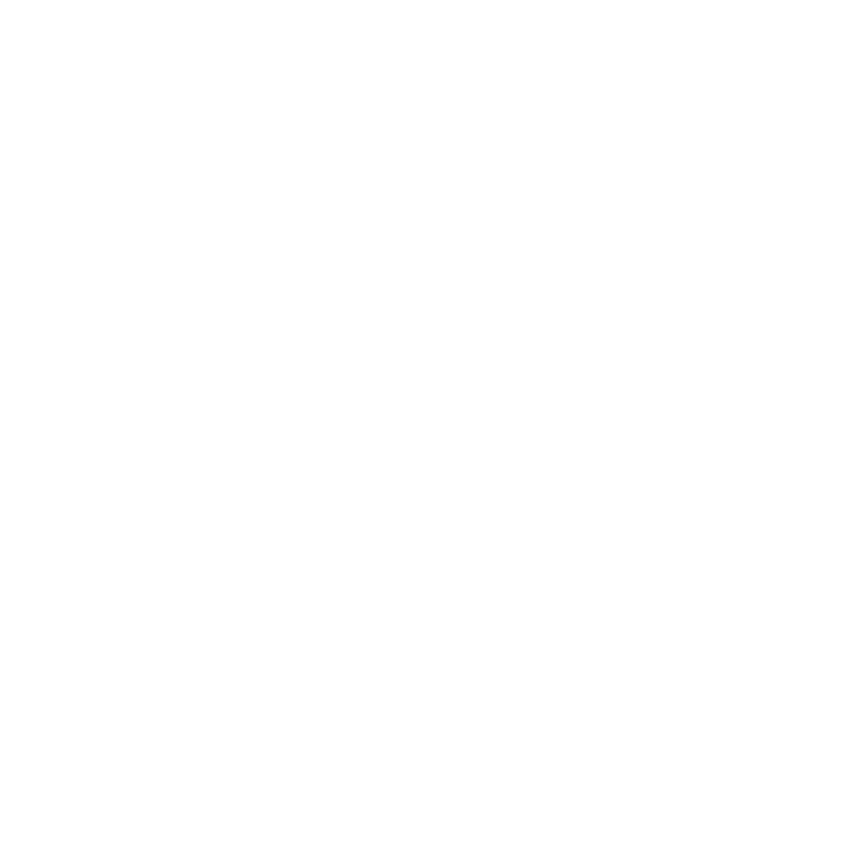
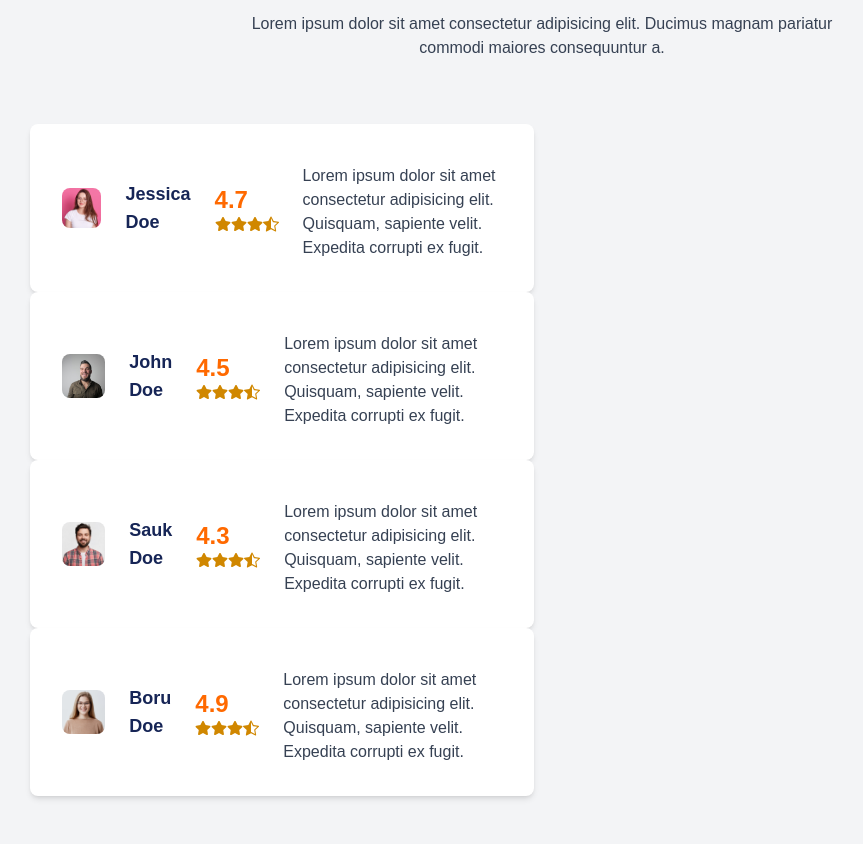
Before and after one commit to mohammadsalameen/TechDev, a Next.js app: page / in a window 1280 px wide. Shown: the part 3700-4544 px from the top of the page, without its empty margins (98-961 px from the left). Built offline with nearby package versions, Linux system fonts and the light colour scheme; a web font is replaced by a local one.

Commit message:
responsive ClientReview section

```diff
--- /dev/null
+++ b/components/helper/ClientCard.tsx
@@ -0,0 +1,34 @@
+import React from 'react'
+import Image from 'next/image'
+import { FaStar } from 'react-icons/fa'
+import { BsStarHalf } from 'react-icons/bs'
+interface IProps{
+    image : string,
+    name : string,
+    rating : string,
+    description : string
+}
+const ClientCard = ({image, name, rating, description} : IProps) => {
+  return (
+    <div className='bg-white shadow-md p-8 flex items-center space-y-4 sm:space-y-0 space-x-6 rounded-lg'>
+      <div>
+        <Image src={image} alt={name} className='rounded-lg'width={150} height={150} />
+      </div>
+      <h1 className='text-lg font-bold text-blue-950 '>{name}</h1>
+      <div className='text-lg items-center space-x-3'>
+        <p className='text-2xl font-bold text-orange-500'>{rating}</p>
+        <div className='flex items-center'>
+        <FaStar className='w-4 h-4 text-yellow-600'/>
+        <FaStar className='w-4 h-4 text-yellow-600'/>
+        <FaStar className='w-4 h-4 text-yellow-600'/>
+        <BsStarHalf className='w-4 h-4 text-yellow-600'/>
+        </div>
+      </div>
+      <p className='mt-2 text-base text-gray-700 font-medium'>
+        {description}
+      </p>
+    </div>
+  )
+}
+
+export default ClientCard
--- a/components/home/Home.tsx
+++ b/components/home/Home.tsx
@@ -3,6 +3,7 @@
 import About from './about/About'
 import Feature from './feature/Feature'
 import Service from './services/Service1'
+import ClientReview from './clientReview/ClientReview'
 
 const Home = () => {
   return (
@@ -11,6 +12,7 @@
       <About/>
       <Feature/>
       <Service/>
+      <ClientReview/>
     </div>
   )
 }
--- /dev/null
+++ b/components/home/clientReview/ClientReview.tsx
@@ -0,0 +1,23 @@
+import ClientCard from '@/components/helper/ClientCard'
+import { clients } from '@/constants/constant'
+import React from 'react'
+
+const ClientReview = () => {
+  return (
+    <div className='pt-16 pb-16 bg-gray-100'>
+      <h1 className='text-center font-bold text-blue-950 text-2xl'>What Our Happy Client Says</h1>
+      <p className='text-center text-gray-700 mt-3 w-[90%] mx-auto sm:w-[70%] md:w-[50%]'>Lorem ipsum dolor sit amet consectetur adipisicing elit. Ducimus magnam pariatur commodi maiores consequuntur a.</p>
+      <div className='grid grid-cols-1 lg:grid-cols-2 gap-4 items-center mt-16 w-[80%] mx-auto'>
+        <div>
+        {
+            clients.map((client, index) =>(
+                <ClientCard key={index} image={client.image} name={client.name} rating={client.rating} description={client.description}/>
+            ))
+        }
+        </div>
+      </div>
+    </div>
+  )
+}
+
+export default ClientReview
--- a/constants/constant.ts
+++ b/constants/constant.ts
@@ -42,7 +42,7 @@
     },
 
 
-]
+];
 
 export const features1 = [
     {
@@ -102,4 +102,32 @@
         title : 'Strategy Solution',
         description : "Lorem ipsum dolor sit amet consectetur adipisicing elit. Repudiandae eveniet tenetur accusamus nemo, itaque alias."
     },
+  ];
+
+  export const clients = [
+    {
+        image : '/images/u1.jpg',
+        name : 'Jessica Doe',
+        rating : '4.7',
+        description : "Lorem ipsum dolor sit amet consectetur adipisicing elit. Quisquam, sapiente velit. Expedita corrupti ex fugit."
+    },
+    {
+        image : '/images/t1.jpg',
+        name : 'John Doe',
+        rating : '4.5',
+        description : "Lorem ipsum dolor sit amet consectetur adipisicing elit. Quisquam, sapiente velit. Expedita corrupti ex fugit."
+    },
+    {
+        image : '/images/u3.jpg',
+        name : 'Sauk Doe',
+        rating : '4.3',
+        description : "Lorem ipsum dolor sit amet consectetur adipisicing elit. Quisquam, sapiente velit. Expedita corrupti ex fugit."
+    },
+    {
+        image : '/images/u4.jpg',
+        name : 'Boru Doe',
+        rating : '4.9',
+        description : "Lorem ipsum dolor sit amet consectetur adipisicing elit. Quisquam, sapiente velit. Expedita corrupti ex fugit."
+    },
+
   ]
```
